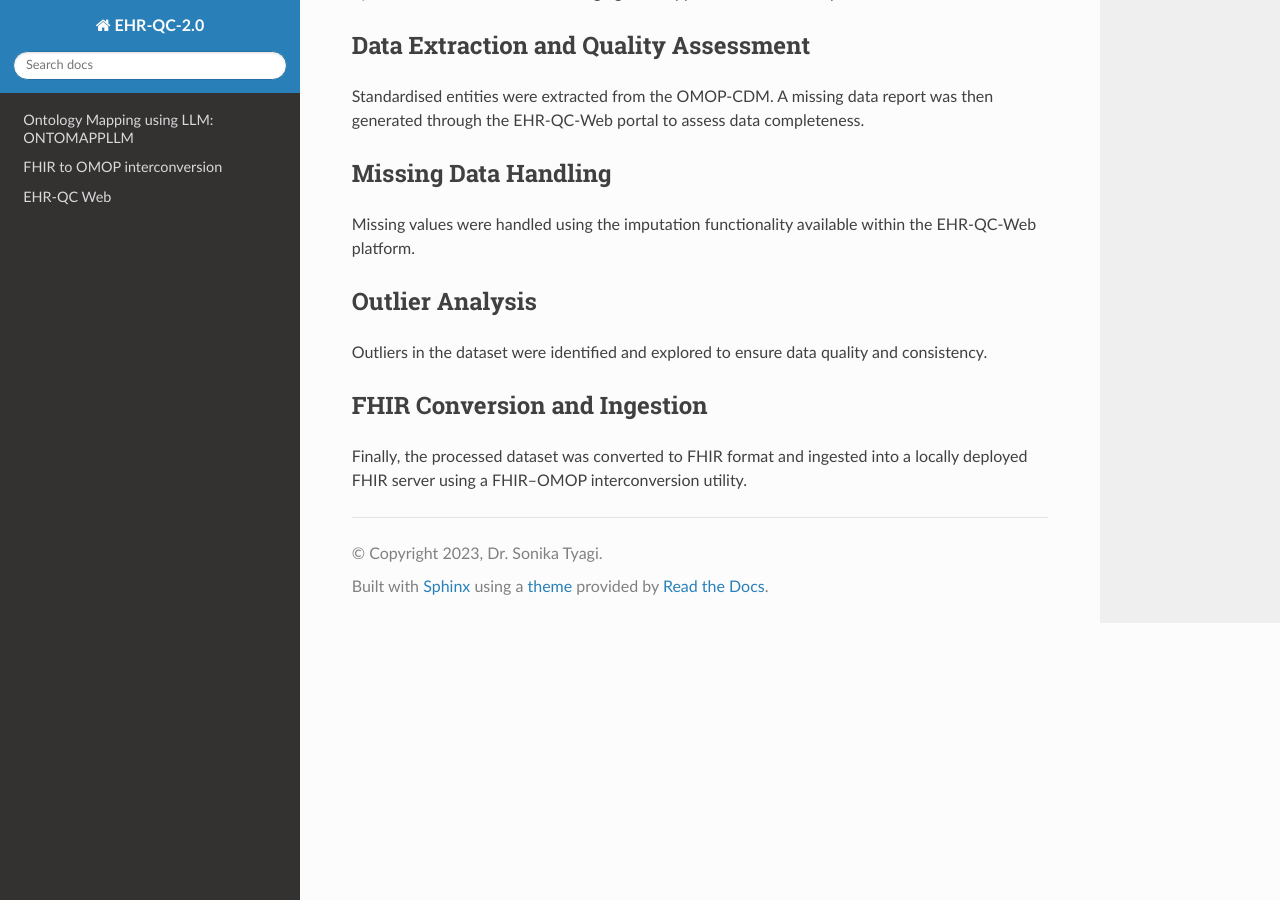
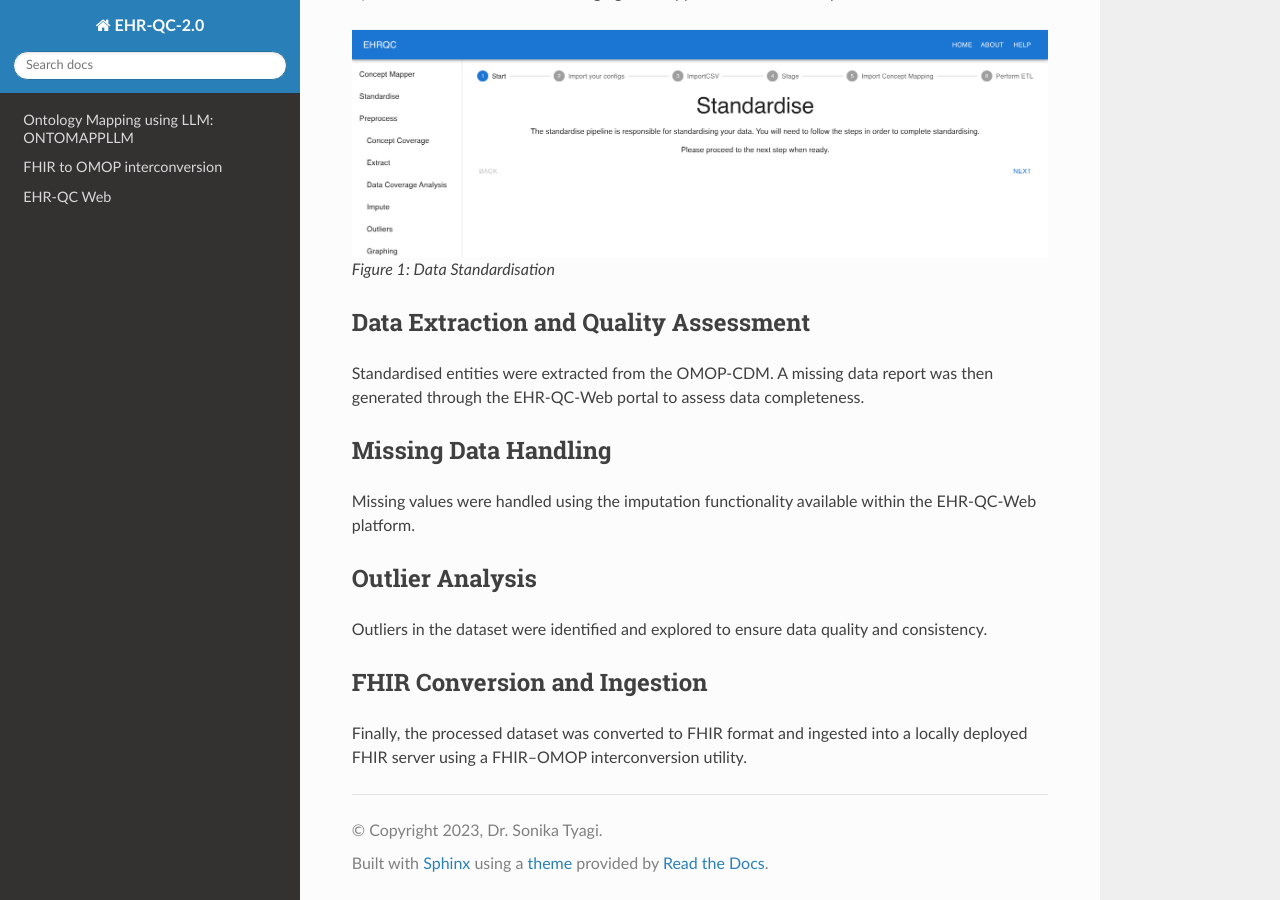
Before and after one commit to ryashpal/ehr-qc-2.0-tutorial, a Sphinx documentation site: the page built from docs/source/case_study.rst, in a window 1280 px wide and 900 px high, scrolled down 579 px. Built offline with Sphinx 7.4.7 and the Read the Docs theme 3.1.0, drawn with Linux system fonts in a browser that asks for light colours.

Commit message:
Add figure for data standardisation in case study
Added a figure to illustrate the data standardisation process.

```diff
--- a/docs/source/case_study.rst
+++ b/docs/source/case_study.rst
@@ -14,6 +14,11 @@ Data Standardisation
 ++++++++++++++++++++
 
 The dataset was standardised to the OMOP Common Data Model (OMOP-CDM) using the EHR-QC standardisation module, leveraging the mapped SNOMED concepts.
+
+
+.. figure:: ./images/casestudy_standardise.png
+
+   Figure 1: Data Standardisation
 
 
 Data Extraction and Quality Assessment
```
